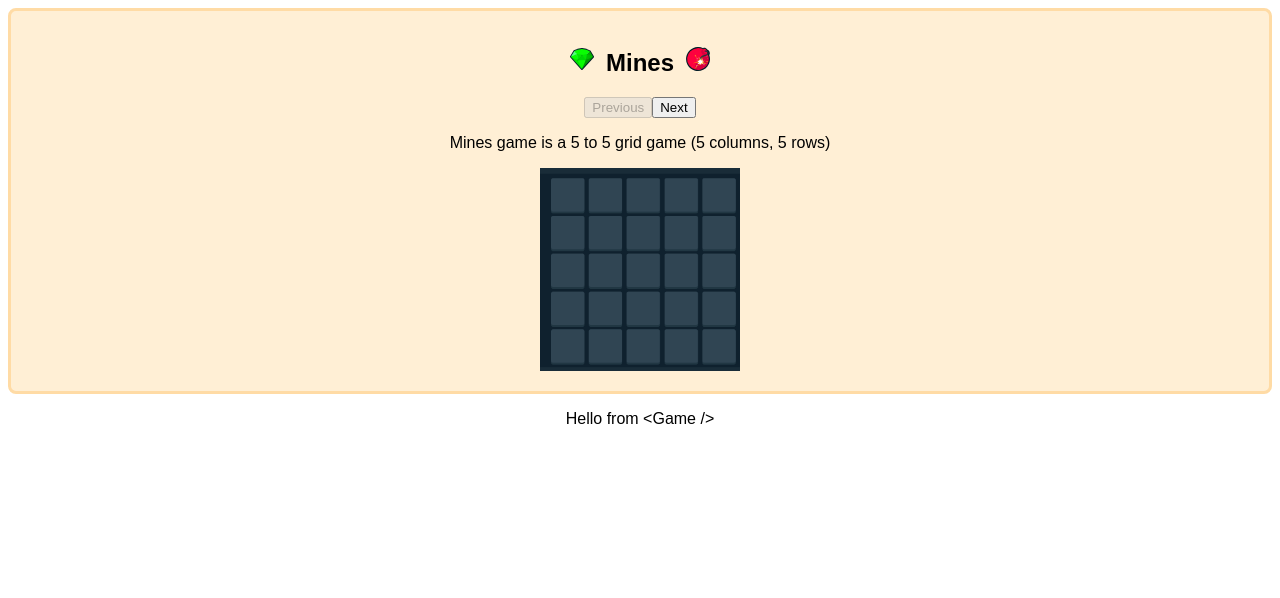
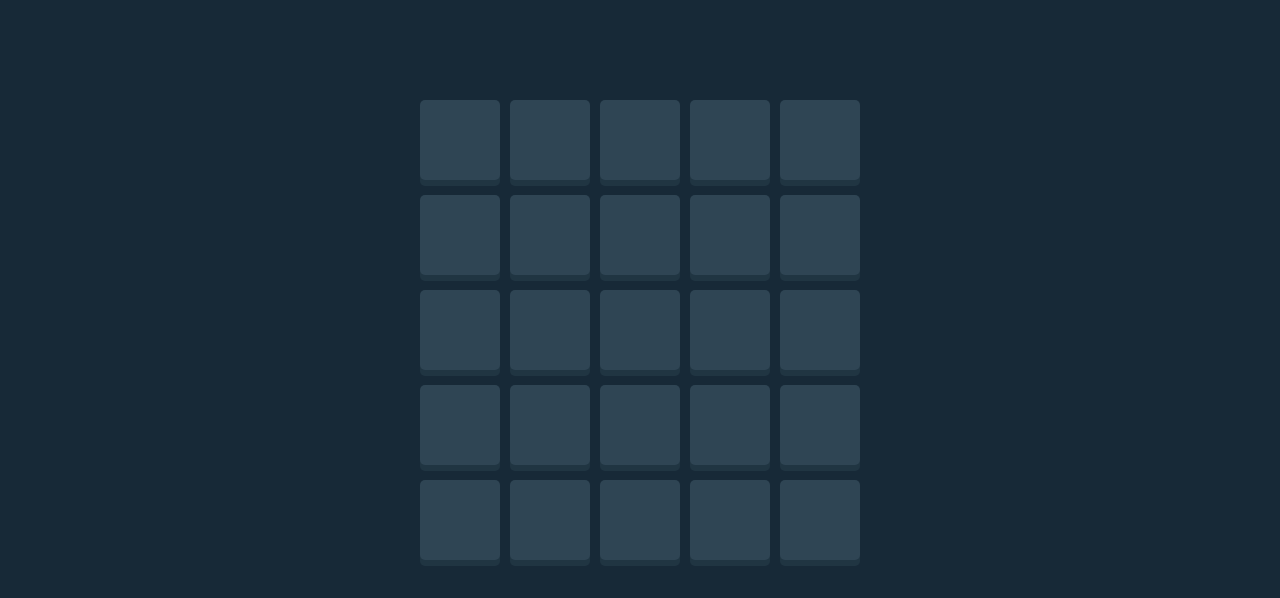
Before and after one commit to bevieboo/bevinsun-easygo-mines-test, a React (Create React App) app: page / in a window 1280 px wide. Shown: the top 598 px of the page. Built offline with nearby package versions, Linux system fonts and the light colour scheme.

Commit message:
arrange files and add game board

```diff
--- a/src/App.tsx
+++ b/src/App.tsx
@@ -1,12 +1,10 @@
-import * as React from "react";
-import Instructions from "./Intructions";
-import Game from "./Game";
-import "./styles.css";
+import Game from './components/Game';
+import './styles.css';
 
 export default function App() {
   return (
     <div className="App">
-      <Instructions />
+      {/* <Instructions /> */}
       <Game />
     </div>
   );
--- a/src/Game.tsx
+++ /dev/null
@@ -1,5 +0,0 @@
-import React from "react";
-
-const Game = () => <div>Hello from &lt;Game /&gt;</div>;
-
-export default Game;
--- /dev/null
+++ b/src/components/Game.tsx
@@ -0,0 +1,30 @@
+import React from 'react';
+import styled from 'styled-components';
+import { Tile } from './Tile';
+
+// Grid
+const ROWS = 5;
+const COLUMNS = 5;
+
+const StyledGame = styled.div`
+  display: grid;
+  grid-gap: 15px 10px;
+  grid-template-columns: repeat(${COLUMNS}, minmax(auto, 80px));
+  justify-content: center;
+  align-self: center;
+  margin-bottom: 30px;
+`;
+
+const Game = () => {
+  return (
+    <>
+      <StyledGame>
+        {new Array(ROWS * COLUMNS).fill(null).map((_: null, i: number) => (
+          <Tile />
+        ))}
+      </StyledGame>
+    </>
+  );
+};
+
+export default Game;
--- /dev/null
+++ b/src/components/Tile.tsx
@@ -0,0 +1,20 @@
+import React from 'react';
+import styled from 'styled-components';
+
+const StyledTile = styled.button`
+  display: flex;
+  justify-content: center;
+  align-items: center;
+  aspect-ratio: 1;
+  border: 0;
+  border-radius: 5px;
+  background-color: #2f4554;
+  cursor: pointer;
+  position: relative;
+  box-shadow: 0px 6px #203542;
+  transition: ease-out 0.2s;
+`;
+
+export const Tile = () => {
+  return <StyledTile />;
+};
--- a/src/styles.css
+++ b/src/styles.css
@@ -1,4 +1,18 @@
+* {
+  box-sizing: border-box;
+}
+
+body {
+  font-family: 'Golos Text', sans-serif;
+  margin: 0;
+}
+
 .App {
-  font-family: sans-serif;
-  text-align: center;
+  width: 100vw;
+  height: 100vh;
+  background-color: #172937;
+  display: flex;
+  flex-direction: column;
+  align-items: center;
+  padding: 100px 15px 0;
 }
```
Also changed, not shown: tsconfig.json (+6 -10 lines), src/Instructions.tsx (renamed from src/Intructions.tsx), src/api/api.ts (renamed from src/api.ts).
